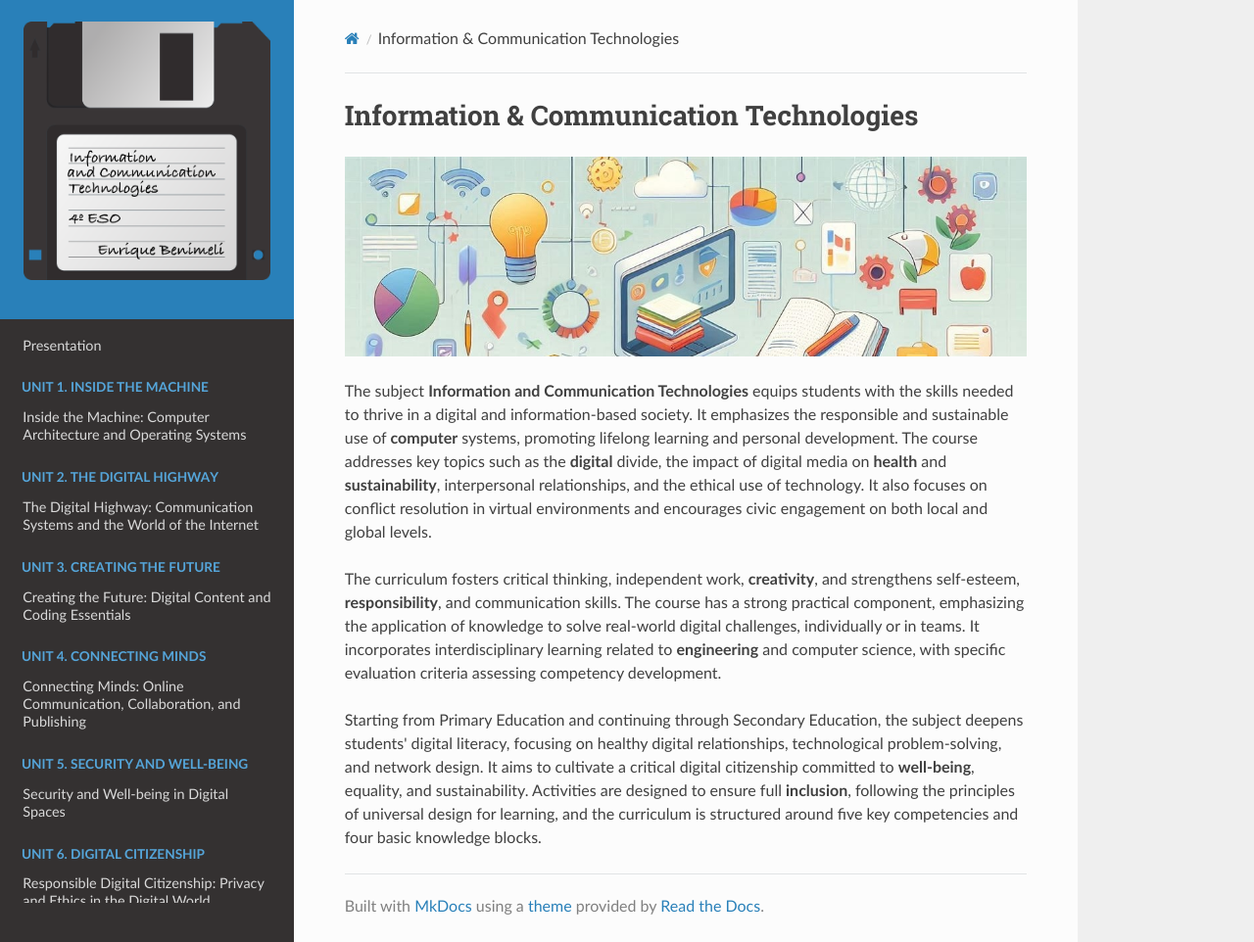
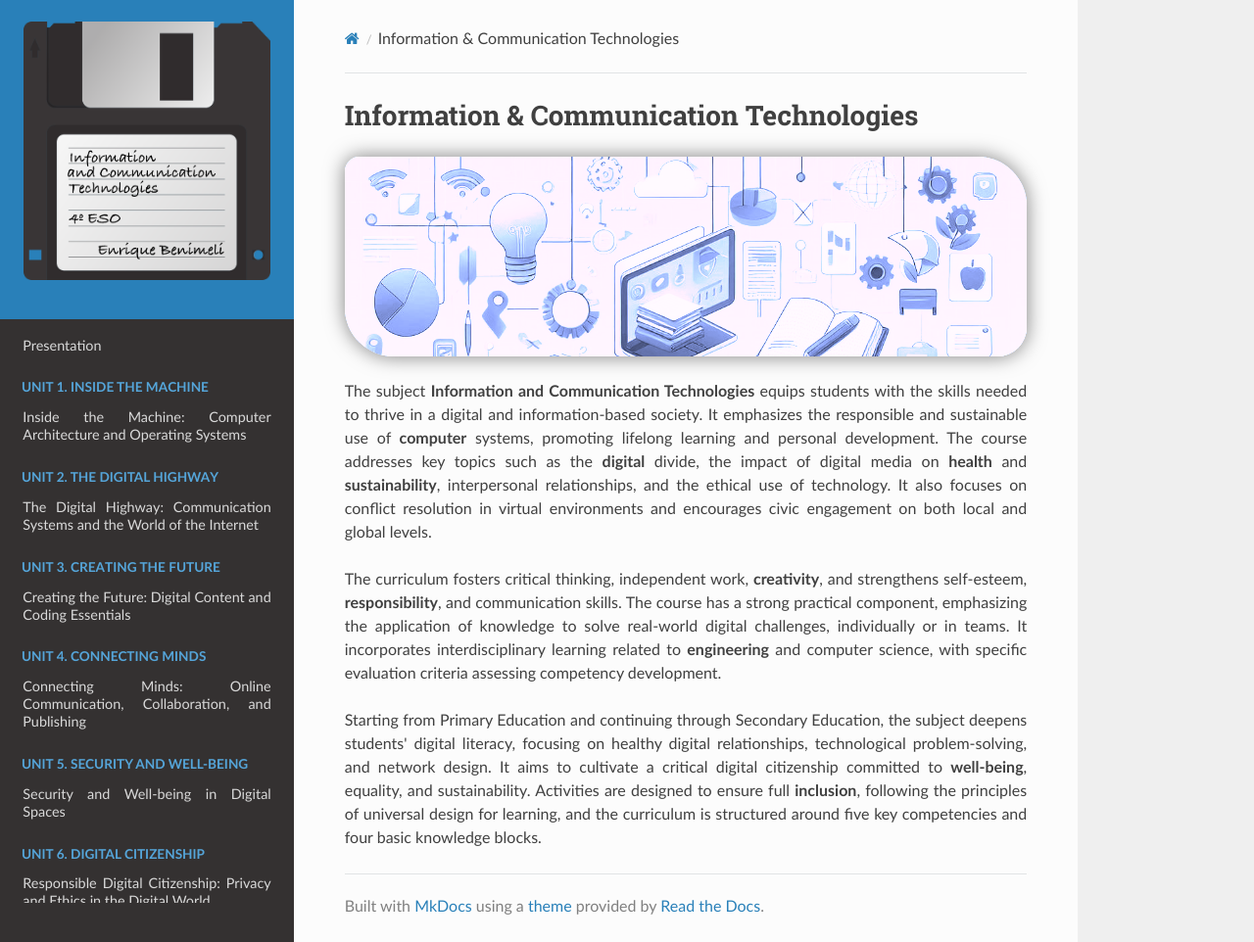
Before and after one commit to ebenimeli/ict4, an MkDocs documentation site: the page built from docs/index.md, in a window 1280 px wide and 962 px high. Shown: the whole window at 98% size. Built offline with MkDocs 1.6.1, drawn with Linux system fonts in a browser that asks for light colours; nearby versions of some CDN libraries.

Commit message:
Stylesheet added

```diff
--- /dev/null
+++ b/docs/css/ict.css
@@ -0,0 +1,45 @@
+blockquote p {
+    font-size: 1em;
+    color: #696969;
+    border-left: 7px solid steelblue;
+    padding: 10px;
+    font-style: italic;
+    margin-top: 10px;
+    margin-bottom: 10px;
+}
+
+p {
+    text-align: justify;
+}
+
+ul, ol {
+    text-align: justify;
+}
+
+h2 {
+    border-bottom: 1px solid steelblue;
+}
+
+.twemoji {
+    font-size: .3em;
+}
+
+img.twemoji {
+    width: 5%;
+}
+
+
+img.rounded {
+    /*border-radius: 15px 50px;*/
+    border-radius: 15px 50px 30px;
+    display: block;
+    box-shadow: 0 0 20px rgba(0, 0, 0, 0.5);
+    /*filter: grayscale(100%);*/
+    filter: grayscale(100%) sepia(100%) hue-rotate(190deg) saturate(200%) brightness(100%);
+}
+
+img.header {
+    border-radius: 15px 50px 30px;
+    display: block;
+    box-shadow: 0 0 20px rgba(0, 0, 0, 0.5);
+}
--- a/mkdocs.yml
+++ b/mkdocs.yml
@@ -75,5 +75,8 @@
         toc_depth: 3
     - pymdownx.superfences
 
+extra_css:
+  - css/ict.css
+
 extra_javascript:
   - 'https://cdnjs.cloudflare.com/ajax/libs/mathjax/2.7.0/MathJax.js?config=TeX-MML-AM_CHTML'
```
